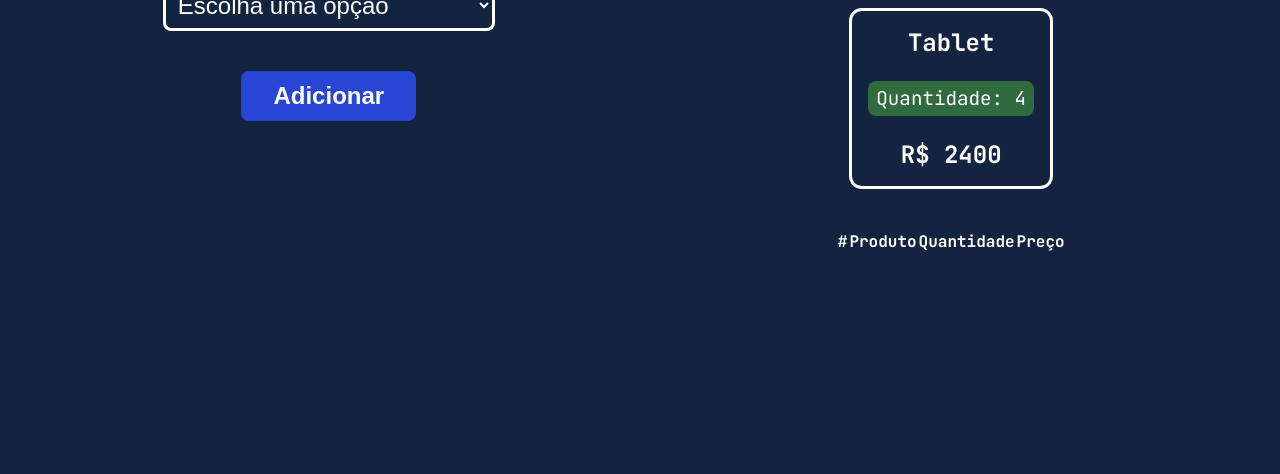
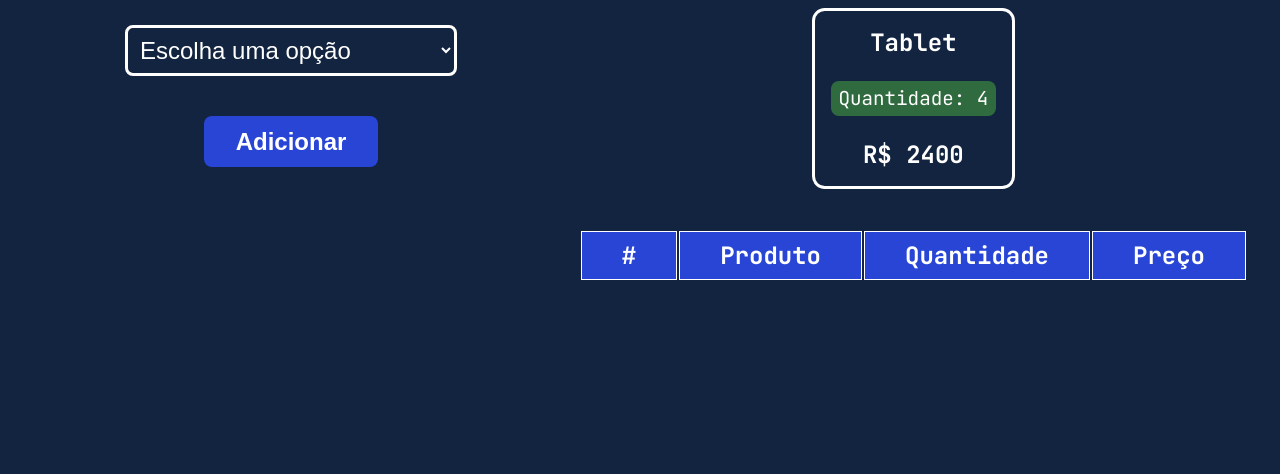
Before and after one commit to mateussmce/desafios-logica-programacao, a plain HTML site: page carrinho-compras/index.html in a window 1280 px wide. Shown: the part 326-800 px from the top of the page. Drawn offline with Linux system fonts and the light colour scheme.

Commit message:
adicionando estilização da tabela do carrinho-compras

```diff
--- a/carrinho-compras/css/estilo.css
+++ b/carrinho-compras/css/estilo.css
@@ -9,6 +9,18 @@
     font-weight: bold;
 }
 
+.produto__tabela th, td {
+    border: 0.3px solid var(--cor-fonte);
+    padding: 0.5rem;
+    font-size: 1.5rem;
+    padding: 0.5rem 2.5rem;
+    width: 100%;
+}
+
+.produto__tabela thead {
+    background: var(--cor-adicionar);
+}
+
 @media screen and (max-width: 771px) {
     .produtos {
         flex-wrap: wrap;
```
